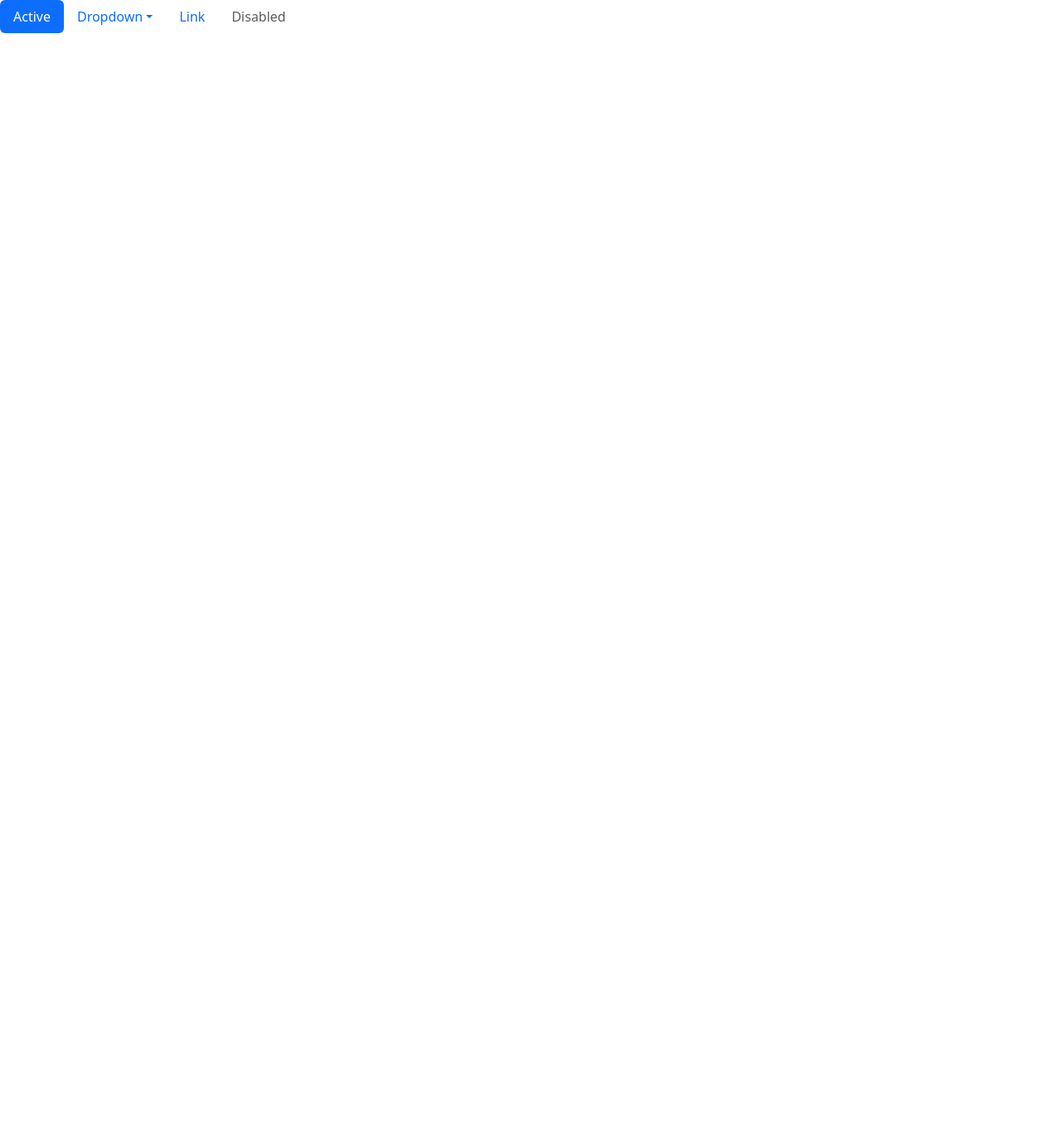
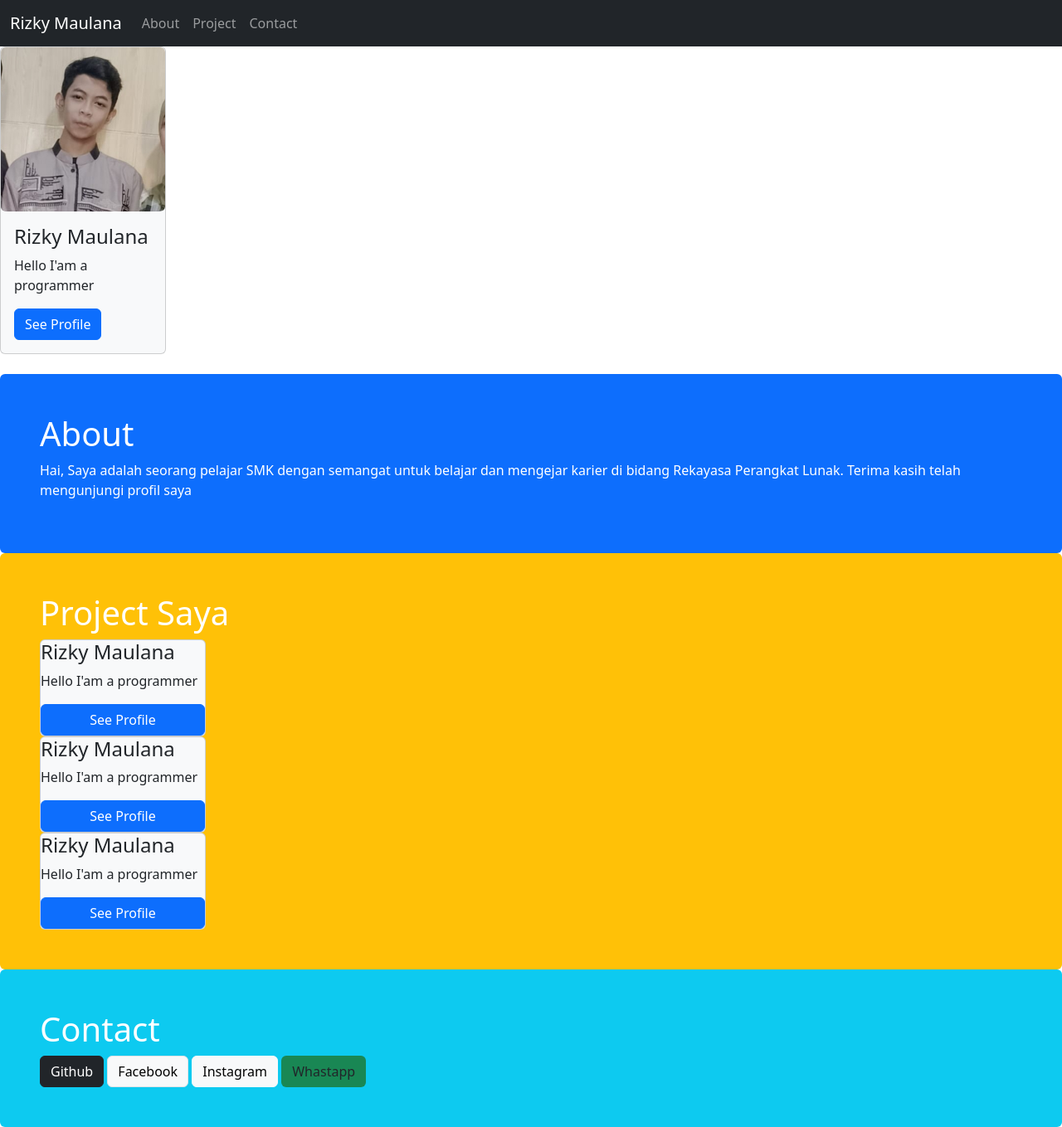
Before and after one commit to RizkyMaulana310807/RizkyMaulana310807.github.io, a plain HTML site: page index.html in a window 1280 px wide. Shown: the whole page at 83% size. Before the commit the page ends 800 px from the top, so only its background shows below. Drawn offline with nearby package versions, Linux system fonts and the light colour scheme.

Commit message:
mengupdate tampilan portofolio sederhana

```diff
--- a/index.html
+++ b/index.html
@@ -9,30 +9,75 @@
 </head>
 <body>
 
-    <section>
-      <ul class="nav nav-pills">
+
+      <nav class="navbar navbar-expand-sm bg-dark navbar-dark sticky-top top-0">
+        <div class="container-fluid">
+          <a class="navbar-brand" href="#">Rizky Maulana</a>
+          <button class="navbar-toggler" type="button" data-bs-toggle="collapse" data-bs-target="#collapsibleNavbar">
+            <span class="navbar-toggler-icon"></span>
+          </button>
+          <div class="collapse navbar-collapse" id="collapsibleNavbar">
+            <ul class="navbar-nav">
               <li class="nav-item">
-          <a class="nav-link active" aria-current="page" href="#">Active</a>
-        </li>
-        <li class="nav-item dropdown">
-          <a class="nav-link dropdown-toggle" data-bs-toggle="dropdown" href="#" role="button" aria-expanded="false">Dropdown</a>
-          <ul class="dropdown-menu">
-            <li><a class="dropdown-item" href="#">Action</a></li>
-            <li><a class="dropdown-item" href="#">Another action</a></li>
-            <li><a class="dropdown-item" href="#">Something else here</a></li>
-            <li><hr class="dropdown-divider"></li>
-            <li><a class="dropdown-item" href="#">Separated link</a></li>
-          </ul>
+                <a class="nav-link" href="#about">About</a>
               </li>
               <li class="nav-item">
-          <a class="nav-link" href="#">Link</a>
+                <a class="nav-link" href="#project">Project</a>
               </li>
               <li class="nav-item">
-          <a class="nav-link disabled" aria-disabled="true">Disabled</a>
+                <a class="nav-link" href="#contact">Contact</a>
               </li>
             </ul>
+          </div>
+        </div>
+      </nav>
 
+    <section>
+      <div class="card bg-light" style="width:200px">
+        <img class="card-img-top rounded" src="image/Rizky.jpeg" alt="Card image">
+        <div class="card-body">
+          <h4 class="card-title">Rizky Maulana</h4>
+          <p class="card-text">Hello I'am a programmer</p>
+          <a href="#" class="btn btn-primary">See Profile</a>
+        </div>
+      </div>
     </section>
+    <section>
+      <div class="mt-4 p-5 bg-primary text-white rounded" id="about">
+        <h1>About</h1>
+        <p>Hai, Saya adalah seorang pelajar SMK dengan semangat untuk belajar dan mengejar karier di bidang Rekayasa Perangkat Lunak. Terima kasih telah mengunjungi profil saya
 
+          </p>
+      </div>
+    </section>
+    <section>
+      <div class="p-5 bg-warning text-white rounded" id="project">
+        <h1>Project Saya</h1>
+        <div class="card bg-light" style="width: 200px;">
+          <h4 class="card-title">Rizky Maulana</h4>
+          <p class="card-text">Hello I'am a programmer</p>
+          <a href="#" class="btn btn-primary">See Profile</a>
+        </div>
+        <div class="card bg-light" style="width: 200px;">
+          <h4 class="card-title">Rizky Maulana</h4>
+          <p class="card-text">Hello I'am a programmer</p>
+          <a href="#" class="btn btn-primary">See Profile</a>
+        </div>
+        <div class="card bg-light" style="width: 200px;">
+          <h4 class="card-title">Rizky Maulana</h4>
+          <p class="card-text">Hello I'am a programmer</p>
+          <a href="#" class="btn btn-primary">See Profile</a>
+        </div>
+      </div>
+    </section>
+    <section>
+      <div class="p-5 bg-info text-white rounded" id="contact">
+        <h1>Contact</h1>
+        <a href="https://github.com/RizkyMaulana310807" class="btn btn-dark">Github</a>
+        <a href="#" class="btn btn-light border">Facebook</a>
+        <a href="#" class="btn btn-light">Instagram</a>
+        <a href="#" class="btn bg-success">Whastapp</a>
+      </div>
+    </section>
 </body>
 </html>
```
Also changed, not shown: image/Rizky.jpeg (added). Lines whose indentation alone changed are shown as unchanged.
